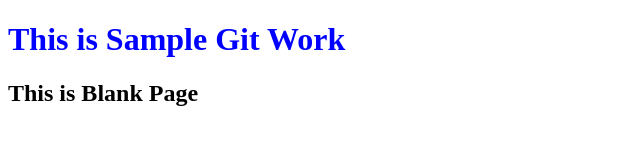
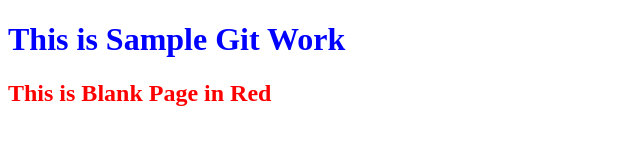
Before and after one commit to moorthyums/1main_openSAP_repo, a plain HTML site: page index.html in a window 1280 px wide. Shown: the whole page, without its empty margins (0-640 px from the left). Drawn offline with Linux system fonts and the light colour scheme.

Commit message:
Changed 2nd Header to Red

```diff
--- a/index.html
+++ b/index.html
@@ -7,6 +7,6 @@
 	</head>
 	<body>
 		<h1 style = "color: Blue">This is Sample Git Work	</h1>
-		<h2>This is Blank Page</h2>
+		<h2 style = "color: Red">This is Blank Page in Red</h2>
 	</body>
 </html>
```
